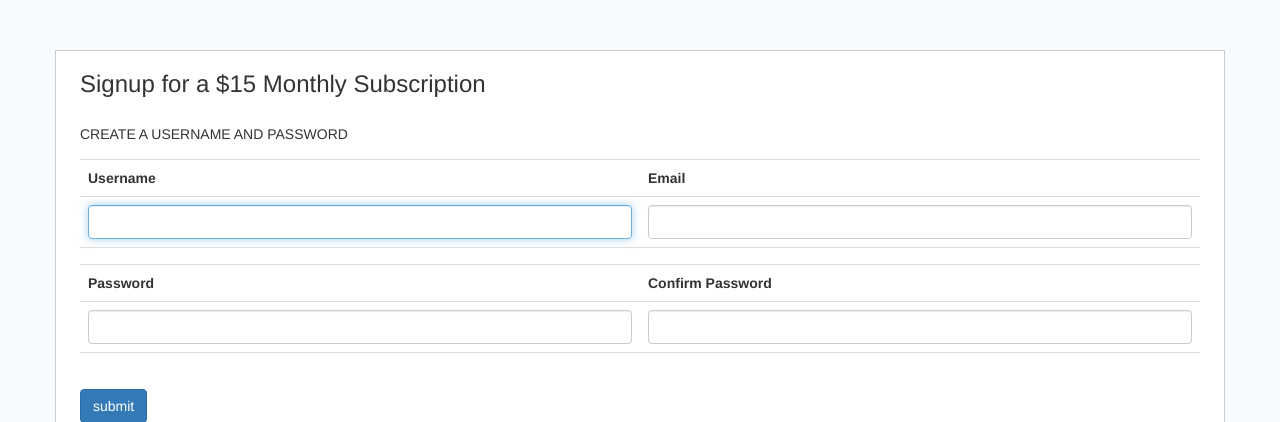
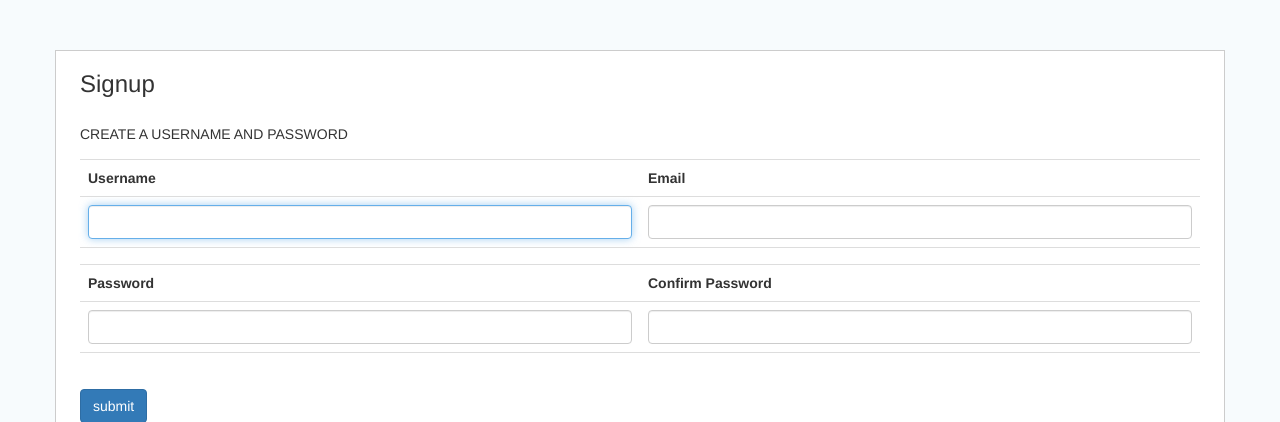
Before and after one commit to tinashechihoro/clearcrm, a Django app: template clearcrmproject/templates/subscribers/subscriber_new.html in a window 1280 px wide. Shown: the part 51-473 px from the top of the page. Run offline with Django 3.2, Linux system fonts and the light colour scheme; the template is opened without the code that fills it: values that come from a table or form of the project are taken from there, others are empty; some libraries are stand-ins or nearby versions.

Commit message:
Update subscriber_new.html

```diff
--- a/clearcrmproject/templates/subscribers/subscriber_new.html
+++ b/clearcrmproject/templates/subscribers/subscriber_new.html
@@ -7,7 +7,7 @@
             <form id="user-reg-form" action="." method="post">
                 {% csrf_token %}
                 {# Username & Password Section #}
-                <h3>Signup for a $15 Monthly Subscription</h3>
+                <h3>Signup </h3>
                 <h5 class="sn-sh">CREATE A USERNAME AND PASSWORD</h5>
                 <table class="table">
                     <tbody>
```
